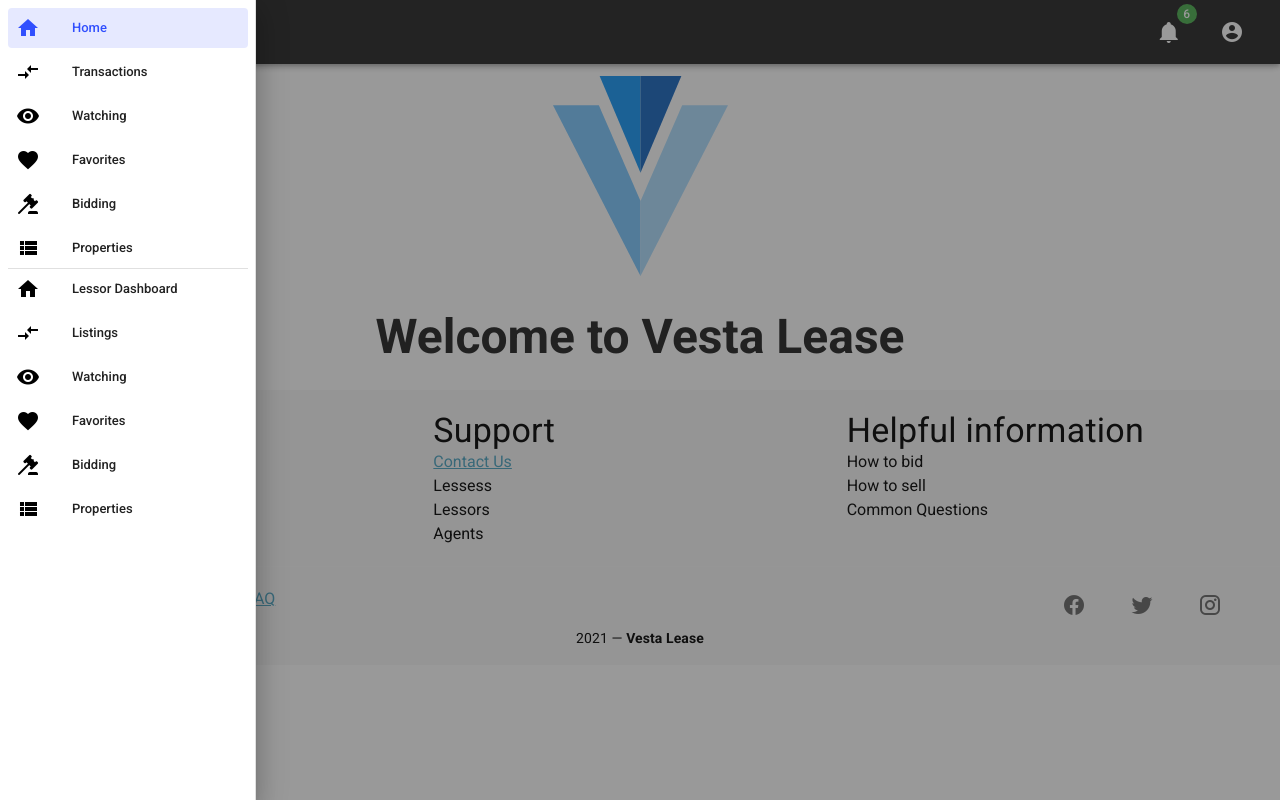
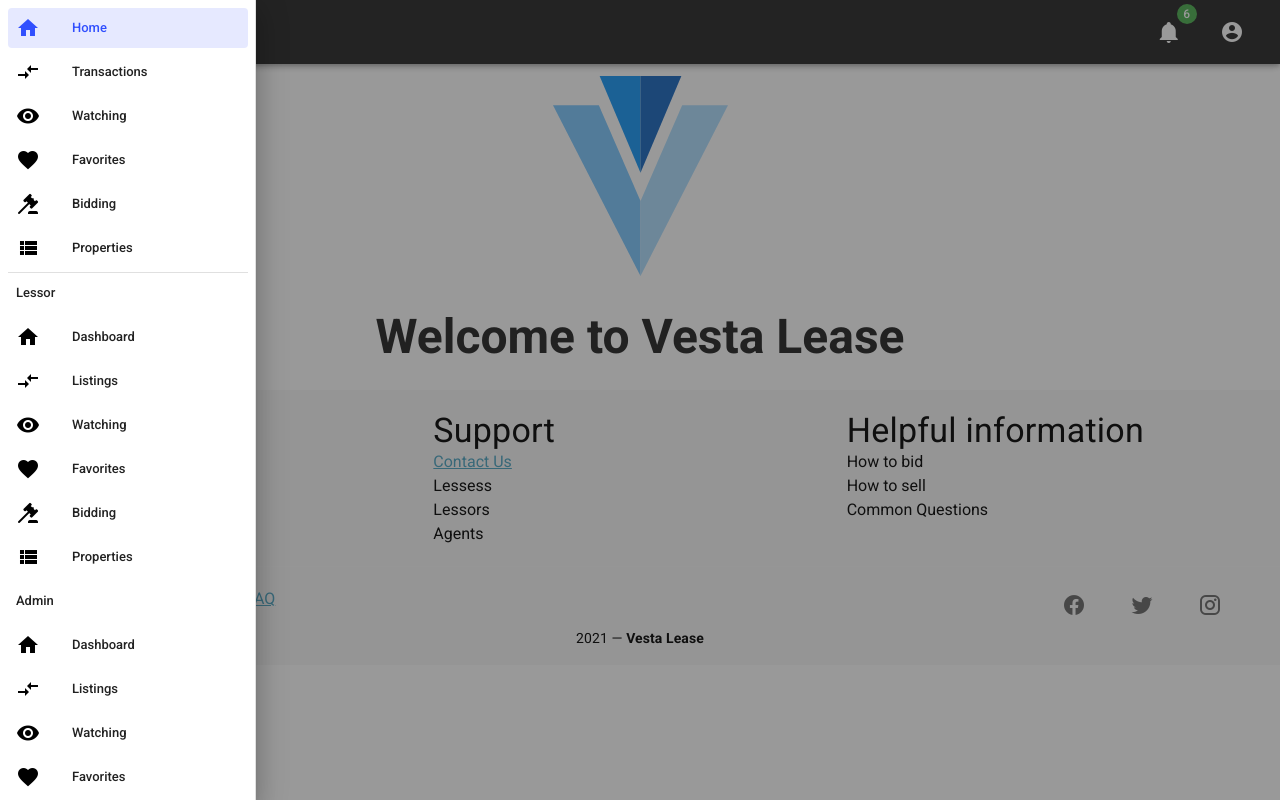
Before and after one commit to xtrone88/vesta-rental-mockup, a Vue app: page / in a window 1280 px wide. Both pictures are taken after a click on the button 28 px from the left and 32 px from the top of the page. Built offline with nearby package versions, Linux system fonts and the light colour scheme.

Commit message:
menu for admin

```diff
--- a/src/App.vue
+++ b/src/App.vue
@@ -104,40 +104,78 @@ i.v-icon.v-icon {
             </v-list-item-icon>
             <v-list-item-title>Properties</v-list-item-title>
           </v-list-item>
-        </v-list-item-group>
-        <v-divider></v-divider>
+          <v-divider></v-divider>
 
-        <v-list-item-group
-          v-model="group"
-          active-class="indigo--text text--accent-4"
-        >
+          <v-list-item>
+            <v-list-item-title>Lessor</v-list-item-title>
+          </v-list-item>
           <v-list-item :to="{ path: '/lessor/dashboard' }">
             <v-list-item-icon>
               <v-icon>mdi-home</v-icon>
             </v-list-item-icon>
-            <v-list-item-title>Lessor Dashboard</v-list-item-title>
+            <v-list-item-title>Dashboard</v-list-item-title>
           </v-list-item>
-
-          <v-list-item :to="{ path: '/account/transactions' }">
+          <v-list-item :to="{ path: '/lessor/transactions' }">
             <v-list-item-icon>
               <v-icon>mdi-compare-horizontal</v-icon>
             </v-list-item-icon>
             <v-list-item-title>Listings</v-list-item-title>
           </v-list-item>
 
-          <v-list-item :to="{ path: '/account/watching' }">
+          <v-list-item :to="{ path: '/lessor/watching' }">
             <v-list-item-icon>
               <v-icon>mdi-eye</v-icon>
             </v-list-item-icon>
             <v-list-item-title>Watching</v-list-item-title>
           </v-list-item>
-          <v-list-item :to="{ path: '/account/favorites' }">
+          <v-list-item :to="{ path: '/lessor/favorites' }">
             <v-list-item-icon>
               <v-icon>mdi-heart</v-icon>
             </v-list-item-icon>
             <v-list-item-title>Favorites</v-list-item-title>
           </v-list-item>
-          <v-list-item :to="{ path: '/account/bidding' }">
+          <v-list-item :to="{ path: '/lessor/bidding' }">
+            <v-list-item-icon>
+              <v-icon>mdi-gavel</v-icon>
+            </v-list-item-icon>
+            <v-list-item-title>Bidding</v-list-item-title>
+          </v-list-item>
+          <v-list-item :to="{ path: '/properties' }">
+            <v-list-item-icon>
+              <v-icon>mdi-view-list</v-icon>
+            </v-list-item-icon>
+            <v-list-item-title>Properties</v-list-item-title>
+          </v-list-item>
+
+          <v-list-item>
+            <v-list-item-title>Admin</v-list-item-title>
+          </v-list-item>
+          <v-list-item :to="{ path: '/admin/dashboard' }">
+            <v-list-item-icon>
+              <v-icon>mdi-home</v-icon>
+            </v-list-item-icon>
+            <v-list-item-title>Dashboard</v-list-item-title>
+          </v-list-item>
+          <v-list-item :to="{ path: '/admin/transactions' }">
+            <v-list-item-icon>
+              <v-icon>mdi-compare-horizontal</v-icon>
+            </v-list-item-icon>
+            <v-list-item-title>Listings</v-list-item-title>
+          </v-list-item>
+
+          <v-list-item :to="{ path: '/admin/watching' }">
+            <v-list-item-icon>
+              <v-icon>mdi-eye</v-icon>
+            </v-list-item-icon>
+            <v-list-item-title>Watching</v-list-item-title>
+          </v-list-item>
+          <v-list-item :to="{ path: '/admin/favorites' }">
+            <v-list-item-icon>
+              <v-icon>mdi-heart</v-icon>
+            </v-list-item-icon>
+            <v-list-item-title>Favorites</v-list-item-title>
+          </v-list-item>
+          <v-list-item :to="{ path: '/admin/bidding' }">
             <v-list-item-icon>
               <v-icon>mdi-gavel</v-icon>
             </v-list-item-icon>
--- a/src/router/index.js
+++ b/src/router/index.js
@@ -155,7 +155,7 @@ const routes = [
       {
         path: 'bidding',
         name: 'LessorBidding',
-        component: LogoutPage,
+        component: BiddingPage,
       },
 
     ],
```
